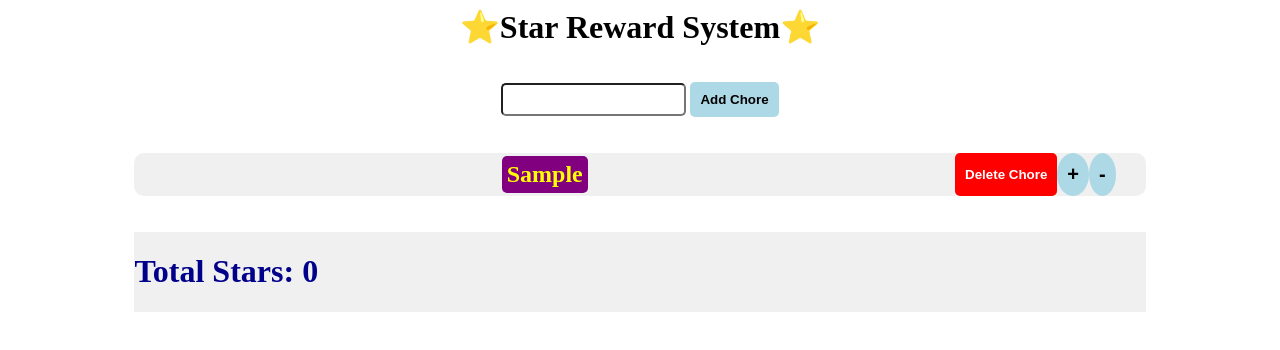
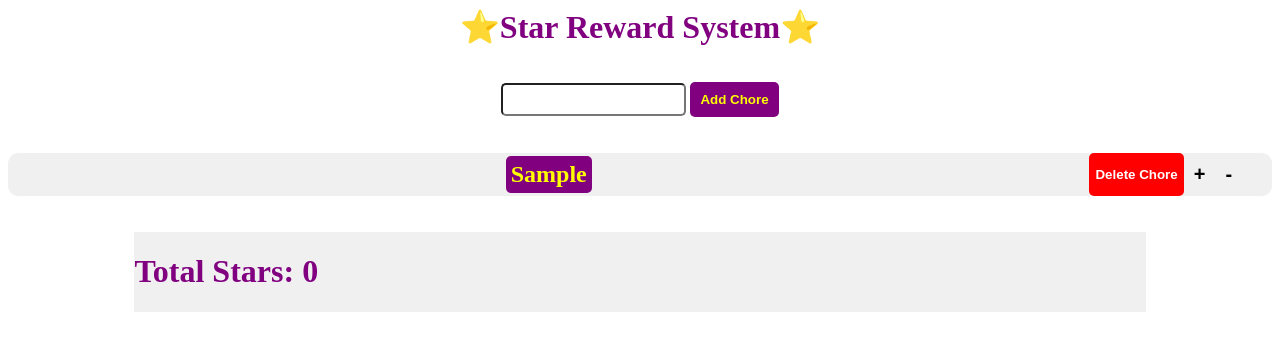
Before and after one commit to cwills02/star-reward-system, a plain HTML site: page index.html in a window 1280 px wide. Both pictures are taken after typing "Sample" into the empty fields and a click on the button "Add Chore". Drawn offline with Linux system fonts and the light colour scheme.

Commit message:
adjusted add/remove star button styling

```diff
--- a/style.css
+++ b/style.css
@@ -21,7 +21,8 @@ body {
   border-radius: 5px;
   border: none;
   cursor: pointer;
-  background-color: lightblue;
+  background-color: purple;
+  color: yellow;
   padding: 10px;
   font-weight: bold;
 }
@@ -31,7 +32,7 @@ body {
   border-radius: 50%;
   border: none;
   cursor: pointer;
-  background-color: lightblue;
+  background-color: transparent;
   font-weight: bold;
   padding: 10px;
   font-size: 20px;
@@ -43,7 +44,6 @@ body {
   cursor: pointer;
   background-color: red;
   color: #fff;
-  padding: 10px;
   font-weight: bold;
 }
 
@@ -53,19 +53,19 @@ body {
 
 .title {
   margin: auto;
+  color: purple;
 }
 
 .container {
   background-color: #f0f0f0;
   height: fit-content;
-  width: 80%;
+  width: 100%;
   margin: auto;
   display: flex;
   flex-direction: column;
-  align-items: center;
-  justify-content: space-between;
+  align-items: inherit;
+  justify-content: space-around;
   border-radius: 10px;
-  color: darkblue;
 }
 
 .total-container {
@@ -73,7 +73,7 @@ body {
   height: fit-content;
   width: 80%;
   margin: auto;
-  color: darkblue;
+  color: purple;
 }
 
 .star-container {
```
